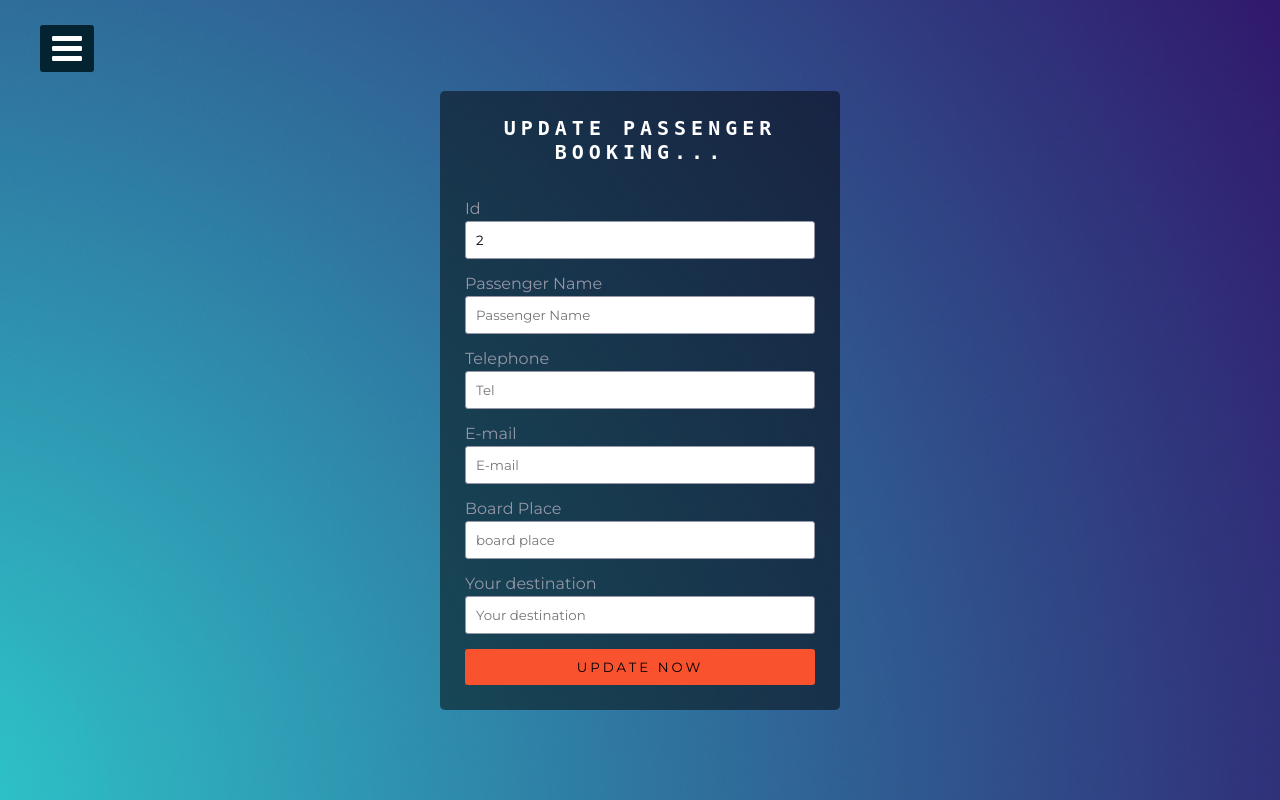
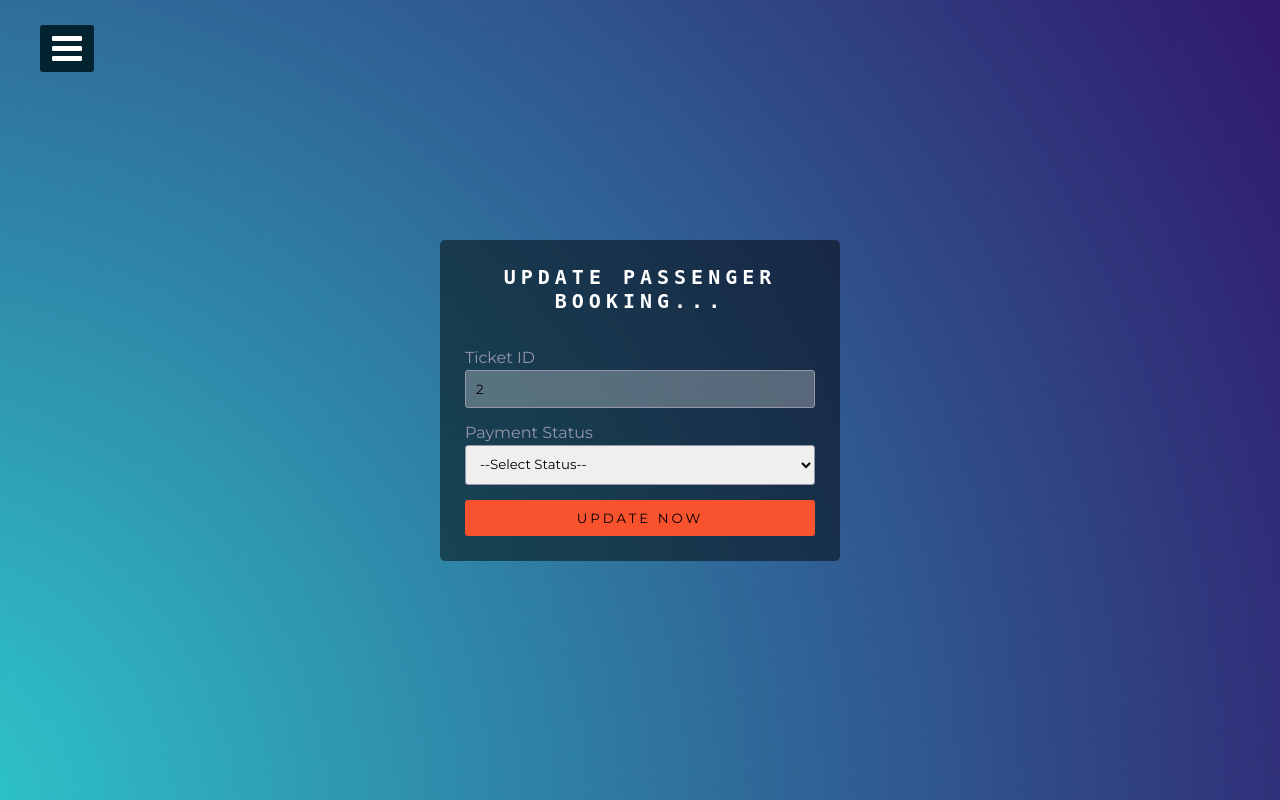
Before and after one commit to ManNjoro/busbooking_fw, a PHP site: page /updateBooking.php?id=2 in a window 1280 px wide. Run offline with PHP 8.4, Linux system fonts and the light colour scheme; the visitor is signed in with stand-in values (Sample User, id 1); some libraries are stand-ins or nearby versions.

Commit message:
Updated CSS for sign up form, modified database query in function.php, and updated updateBooking.php to include payment status select option and disabled ticket ID input field.

```diff
--- a/cssfile/signUp.css
+++ b/cssfile/signUp.css
@@ -60,7 +60,7 @@
 	justify-content: space-between;
 }
 
-.form_wrap .input_grp  input[type="text"]{
+.form_wrap .input_grp  input[type="text"], select{
 	width: 165px;
 }
 .form_wrap .input_grp  input[type="password"]{
--- a/function.php
+++ b/function.php
@@ -81,8 +81,10 @@ function get_payment_summary($conn)
 		ON t.id = p.ticket_id
 	JOIN users u
 		ON t.user_id = u.id
+	JOIN buses b
+		ON t.bus_id = b.id
 	JOIN routes r
-		ON t.route_id = r.id";
+		ON b.route_id = r.id";
 	return mysqli_query($conn, $query);
 }
 
--- a/updateBooking.php
+++ b/updateBooking.php
@@ -1,24 +1,11 @@
 <?php
 
 	session_start();
+  include("connection.php");
+  include("function.php");
 
 ?>
-<?php include("connection.php")?>
-<!--
-<!DOCTYPE html>
-<html>
-<head>
-	<title>admin Panel suraksha</title>
-</head>
-<body>
 
-   <?php// echo "welcome:".  $_SESSION['id']; ?>
-   <a href="adminLogout.php"><button class="btnHome">logout</button></a>
-
-</body>
-</html>
-
--->
 
 
 <!DOCTYPE html>
@@ -88,7 +75,7 @@
   </label>
   <div class="sidebar">
 <header><img src="image/Re.png">
-<p><?php echo $_SESSION['username']; ?></p>
+<p><?php echo $_SESSION['email']; ?></p>
 </header>
 <ul>
 
@@ -99,20 +86,8 @@
     <li><a href="BookingManage.php">Booking People</a></li>
     <li><a href="PaymentManage.php">Transaction</a></li>
     <li><a href="adminLogout.php">logout</a></li>
-  <!--  <li><a href="#">Event</a></li>
-    <li><a href="#">About</a></li>
-    <li><a href="#">Service</a></li>
-    <li><a href="#">Contact</a></li>-->
+
     </ul>
- <!--  <li>
-      <div class="social-links">
-        <a href="#" class="twitter"><i class="fa fa-twitter"></i></a>
-        <a href="#" class="facebook"><i class="fa fa-facebook"></i></a>
-        <a href="#" class="instagram"><i class="fa fa-instagram"></i></a>
-        <a href="#" class="google-plus"><i class="fa fa-youtube"></i></a>
-
-      </div>
-    </li>-->
 
 
 </div>
@@ -120,20 +95,19 @@
 
 
    <?php
-
+    $id = $_GET['id'];
+    if(empty($id) or !is_numeric($id)){
+      echo "A valid ticket id is required";
+      return;
+    }
 
 
 
        if(isset($_POST['updateBooking'])){
 
-     $id=$_POST['id'];
-     $passenger=$_POST['passenger_name'];
-     $tel=$_POST['tel'];
-     $email=$_POST['email'];
-     $board_place=$_POST['board_place'];
-     $desti=$_POST['Your_destination'];
+     $payment_status=$_POST['payment_status'];
 
-       $query="UPDATE `booking` SET passenger_name='$passenger',telephone='$tel',email='$email',boarding_place='$board_place',Your_destination='$desti' where id=$id";
+       $query="UPDATE `tickets` SET payment_status='$payment_status' where id=$id";
 
 
        $query_run=mysqli_query($conn,$query);
@@ -196,35 +170,22 @@
 
 
         <div class="input_wrap">
-          <label for="title">Id</label>
-          <input type="number" id="title" name="id" class="idclass" value="<?php echo $_GET['id'];?>">
+          <label for="title">Ticket ID</label>
+          <input type="number" id="title" name="id" class="idclass" disabled value="<?php echo $_GET['id'];?>">
         </div>
 
         <div class="input_wrap">
-          <label for="title">Passenger Name</label>
-          <input type="text" id="title" name="passenger_name" placeholder="Passenger Name" required>
+          <label for="payment_status">Payment Status</label>
+          <select name="payment_status" id="payment_status">
+            <option value="">--Select Status--</option>
+            <option value="P">Pending</option>
+            <option value="C">Complete</option>
+            <option value="F">Failed</option>
+          </select>
         </div>
 
 
-        <div class="input_wrap">
-          <label for="title">Telephone</label>
-          <input type="text" id="title" name="tel" placeholder="Tel" required>
-        </div>
 
-        <div class="input_wrap">
-          <label for="title">E-mail</label>
-          <input type="E-mail" id="title" name="email" placeholder="E-mail" class="idclass" required>
-        </div>
-
-        <div class="input_wrap">
-          <label for="title">Board Place</label>
-          <input type="text" id="title" name="board_place" placeholder="board place" required>
-        </div>
-
-        <div class="input_wrap">
-          <label for="title">Your destination</label>
-          <input type="text" id="title" name="Your_destination" placeholder="Your destination" required>
-        </div>
 
 
         <div class="input_wrap">
```
